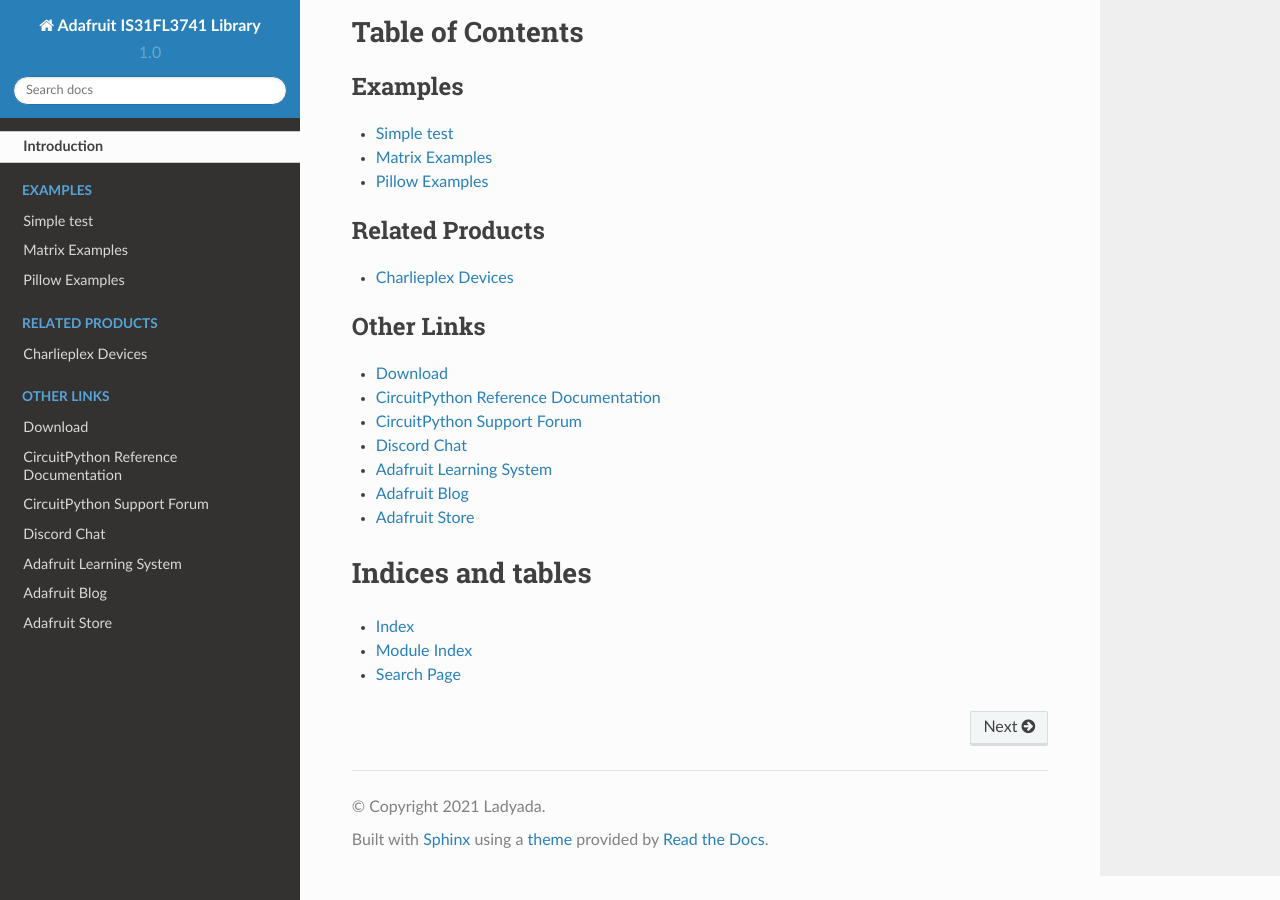
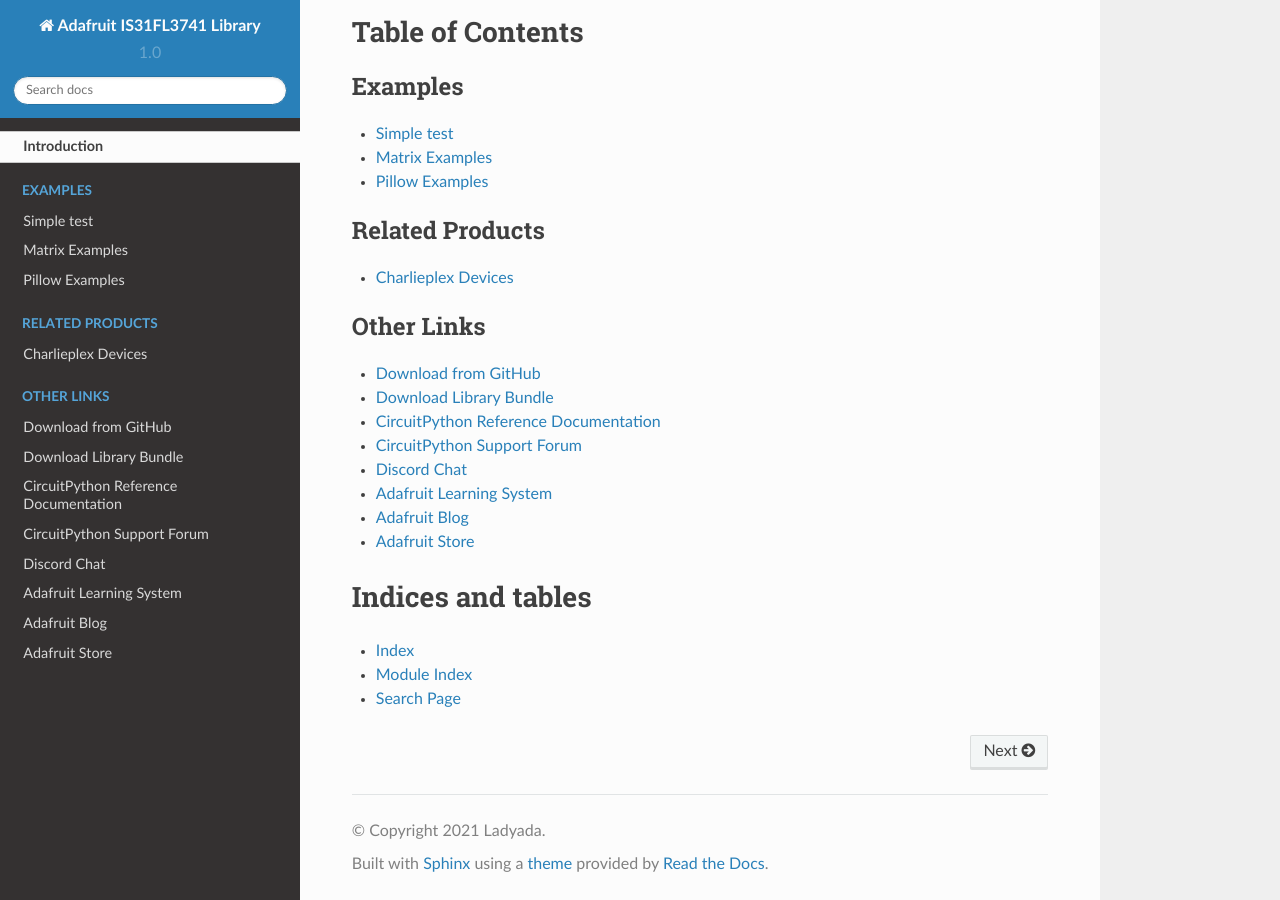
Before and after one commit to adafruit/Adafruit_CircuitPython_IS31FL3741, a Sphinx documentation site: the page built from docs/index.rst, in a window 1280 px wide and 900 px high, scrolled down 1545 px. Built offline with Sphinx 7.4.7 and the Read the Docs theme 2.0.0, drawn with Linux system fonts in a browser that asks for light colours.

Commit message:
Added cp.org link to index.rst

```diff
--- a/docs/index.rst
+++ b/docs/index.rst
@@ -31,7 +31,8 @@
 .. toctree::
     :caption: Other Links
 
-    Download <https://github.com/adafruit/Adafruit_CircuitPython_IS31FL3741/releases/latest>
+    Download from GitHub <https://github.com/adafruit/Adafruit_CircuitPython_IS31FL3741/releases/latest>
+    Download Library Bundle <https://circuitpython.org/libraries>
     CircuitPython Reference Documentation <https://docs.circuitpython.org>
     CircuitPython Support Forum <https://forums.adafruit.com/viewforum.php?f=60>
     Discord Chat <https://adafru.it/discord>
```
